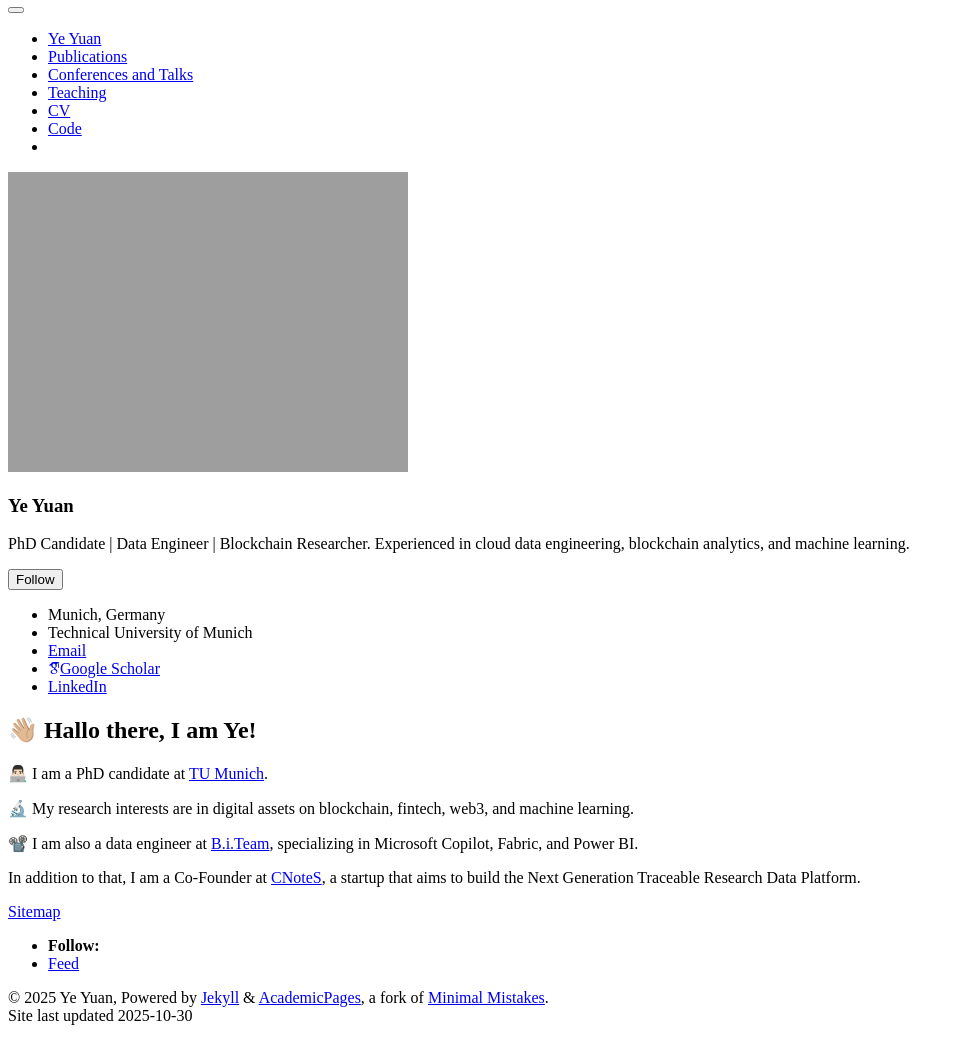
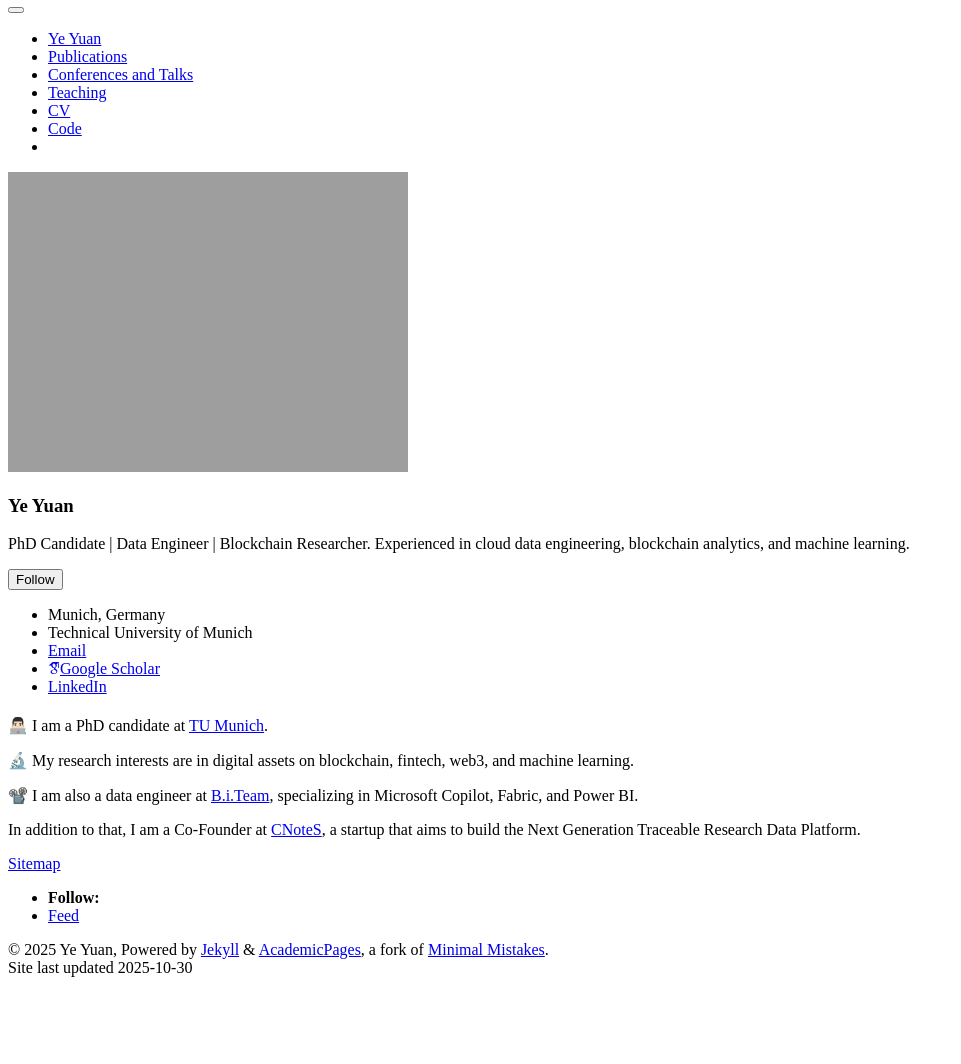
Before and after one commit to yuanye126/yuanye126.github.io, a Jekyll site: the page built from _pages/about.md, in a window 1280 px wide, cut to the strip 272-1419 px from the top of the page. Shown: the top 1064 px of the strip, without its empty margins (0-961 px from the left). Built offline with Jekyll 4.4.1, drawn with Linux system fonts in a browser that asks for light colours; some web fonts are replaced.

Commit message:
Update about.md

```diff
--- a/_pages/about.md
+++ b/_pages/about.md
@@ -1,6 +1,6 @@
 ---
 permalink: /
-title: "👋🏼 Hallo there, I am Ye!"
+title: ""
 author_profile: true
 redirect_from:
   - /about/
```
